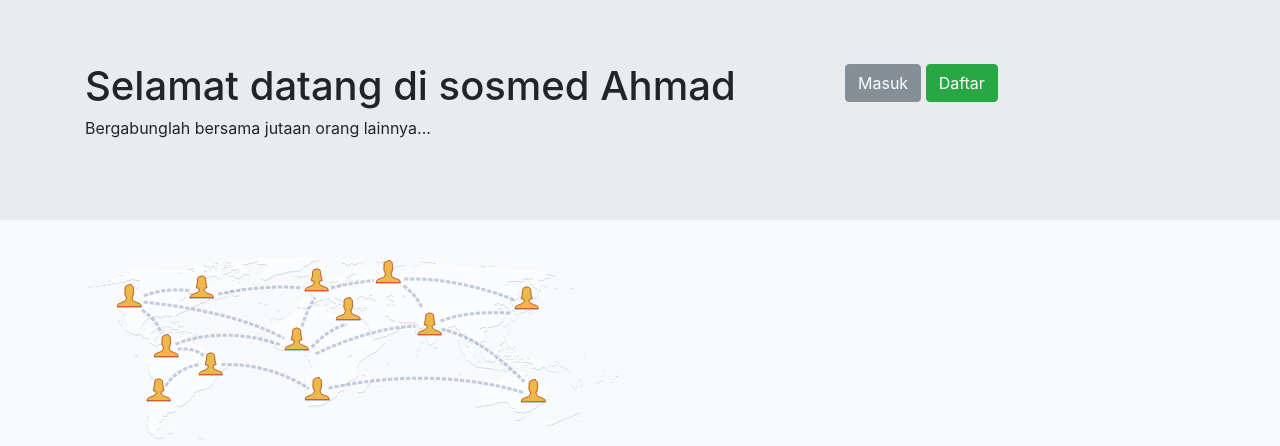
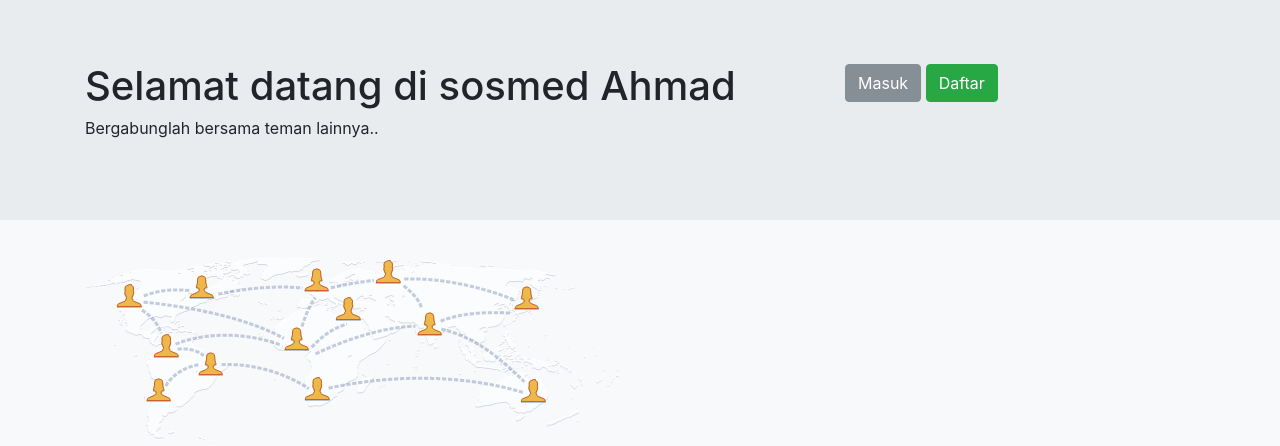
Before and after one commit to ajjaiii/pesbuk, a PHP site: page / in a window 1280 px wide. Shown: the top 446 px of the page. Run offline with PHP 8.4, Linux system fonts and the light colour scheme.

Commit message:
Update index.php

```diff
--- a/index.php
+++ b/index.php
@@ -15,7 +15,7 @@
                 <div class="row">
                     <div class="col-md-8">
                         <h1>Selamat datang di sosmed Ahmad</h1>
-                        <p>Bergabunglah bersama jutaan orang lainnya...</p>
+                        <p>Bergabunglah bersama teman lainnya..</p>
                     </div>
                     <div class="col-md-4">
                         <a href="login.php" class="btn btn-secondary">Masuk</a>
```
